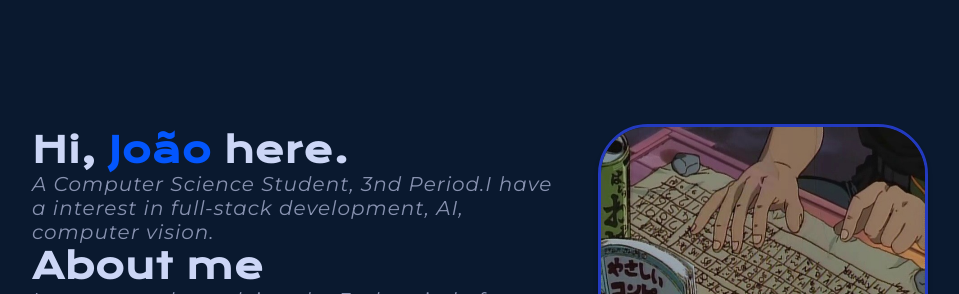
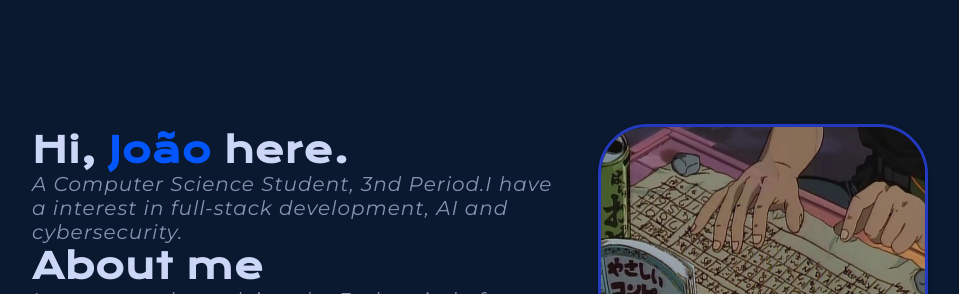
Before and after one commit to Bazaran/CV, a plain HTML site: page index.html in a window 1280 px wide. Shown: the top 294 px of the page, without its empty margins (160-1119 px from the left). Drawn offline with nearby package versions, Linux system fonts and the light colour scheme.

Commit message:
Update index.html

```diff
--- a/index.html
+++ b/index.html
@@ -14,7 +14,7 @@
         <section class="apresentacao_conteudo">
             <div class="coluna">
                 <h1 class="apresentacao_conteudo_titulo">Hi,<strong class="my_name"> João</strong> here.</h1>
-                <p class="apres_text">A Computer Science Student, 3nd Period.I have a interest in full-stack development, AI, computer vision.</p>
+                <p class="apres_text">A Computer Science Student, 3nd Period.I have a interest in full-stack development, AI and cybersecurity.</p>
                 <h2 class="apres_about_me">About me</h2>
                 <p class="apres_text_me">I am currently studying the 3nd period of Computer Science,looking for opportunity for an internship, to gain more knowledge and develop myself as a professional.</p>
                 <p class="tools_knowledge">Here are some technologies I have knowledge:</p>
```
